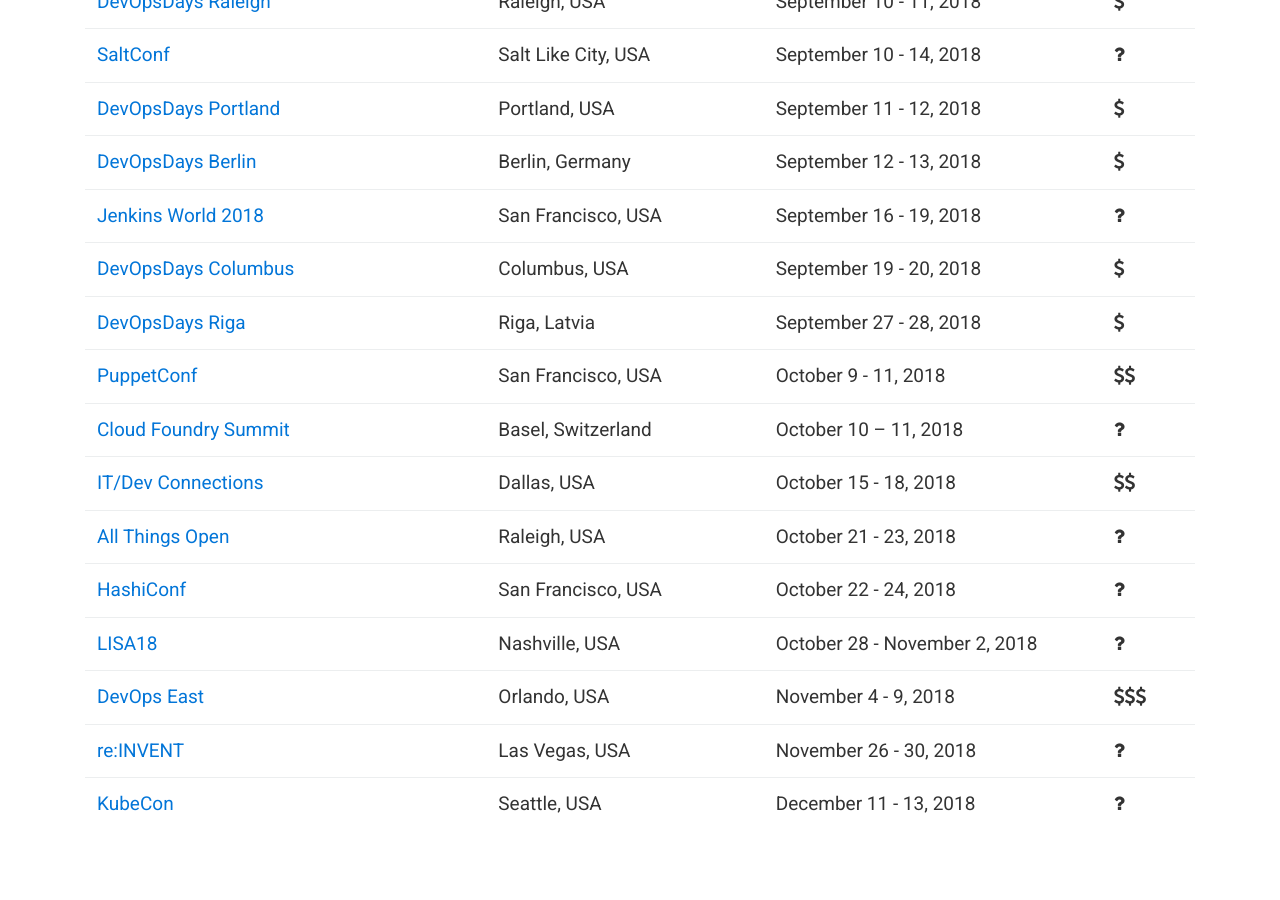
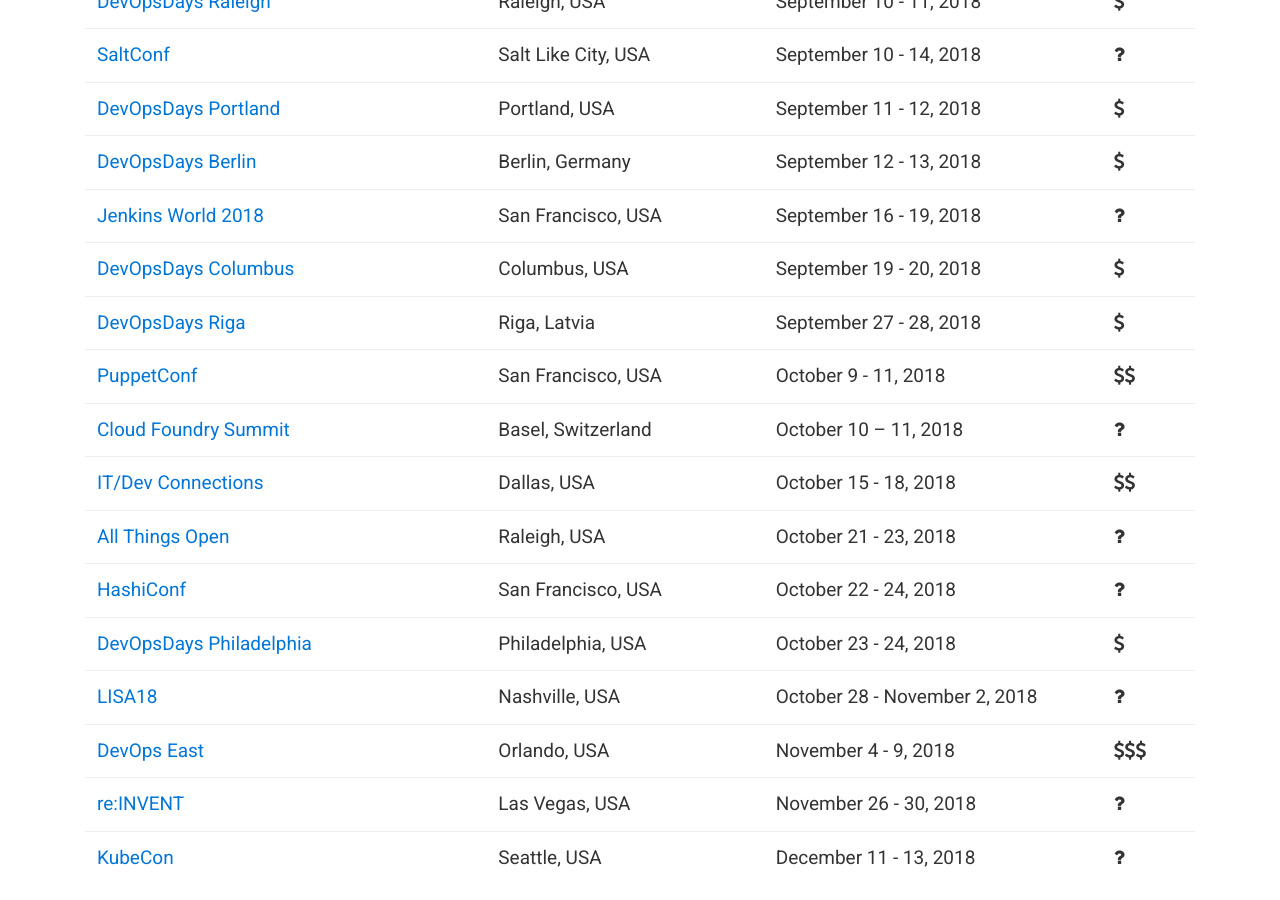
Before and after one commit to finspin/gotodevops.org, a Jekyll site: the page built from index.md, in a window 1280 px wide and 900 px high, scrolled down 3015 px. Built offline with Jekyll 4.4.1, drawn with Linux system fonts in a browser that asks for light colours; nearby versions of some CDN libraries; before the commit the page ends 3862 px from its top, so only the background shows below that.

Commit message:
DevOpsDays Philadelphia

```diff
--- a/_data/conferences.yml
+++ b/_data/conferences.yml
@@ -574,6 +574,15 @@
   start-date: 1540166400
   cost: unknown
 
+- name: DevOpsDays Philadelphia
+  url: https://www.devopsdays.org/events/2018-philadelphia
+  location:
+      city: Philadelphia
+      country: USA
+  date: October 23 - 24, 2018
+  start-date: 1540296000
+  cost: 1
+
 - name: LISA18
   url: https://www.usenix.org/conference/lisa18
   location:
```
